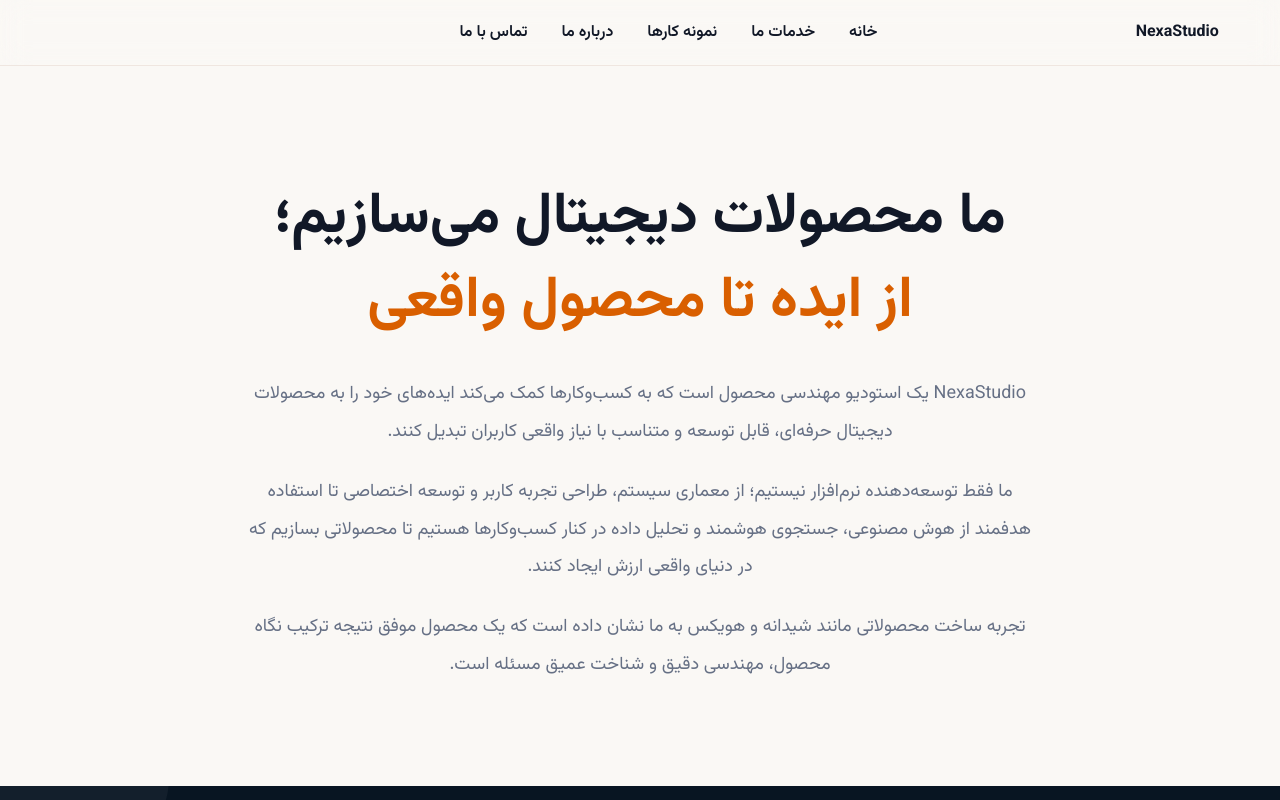
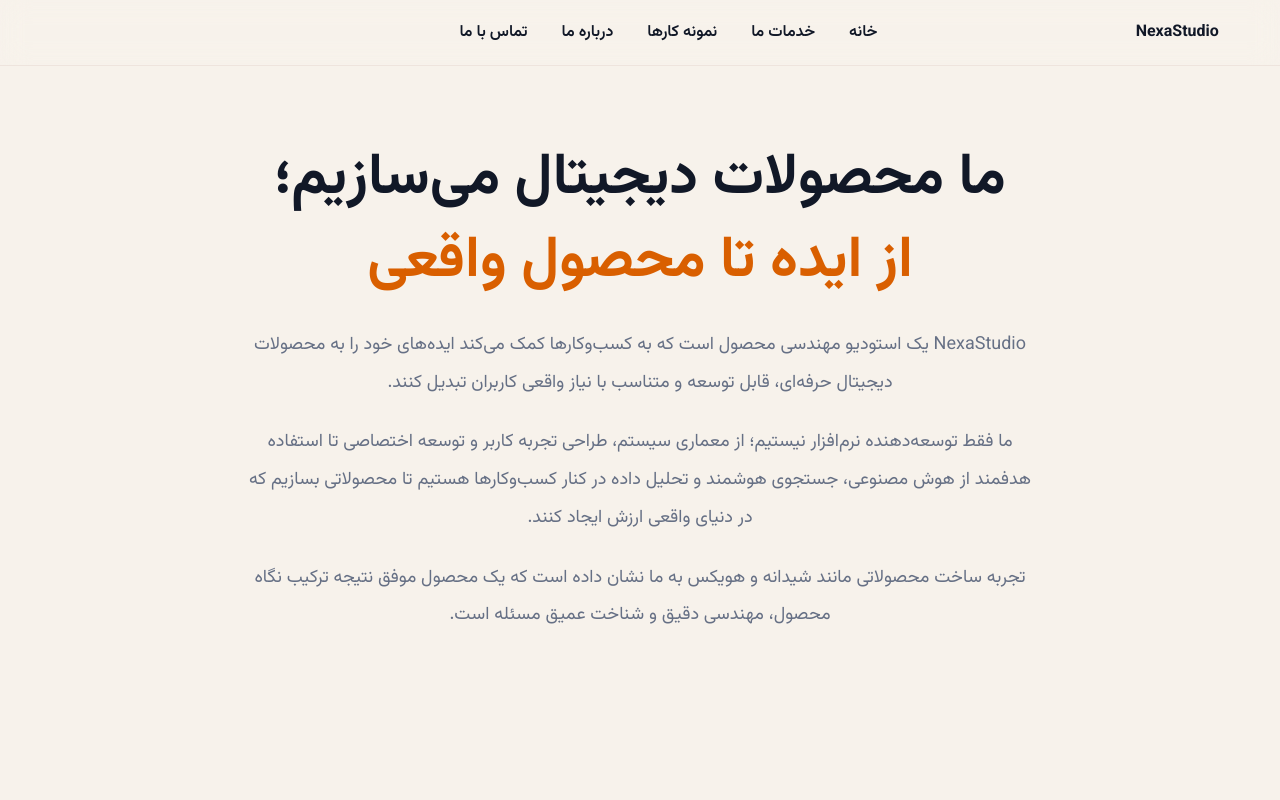
Before and after one commit to zohreksh/smartpilot, a Nuxt app: page /about in a window 1280 px wide. Shown: the top 800 px of the page. Built offline with nearby package versions, Linux system fonts and the light colour scheme.

Commit message:
Adjust about page background and header spacing

```diff
--- a/pages/about.vue
+++ b/pages/about.vue
@@ -33,12 +33,12 @@
 </template>
 
 <style scoped>
-.about-page{direction:rtl;background:#faf8f5;color:#111827;overflow:hidden}
+.about-page{direction:rtl;background:#f7f2eb;color:#111827;overflow:hidden;min-height:100vh}
 .container{max-width:1180px;margin:auto;padding:0 28px}
-.about-hero{min-height:720px;display:flex;align-items:center;justify-content:center;text-align:center}
+.about-hero{min-height:620px;display:flex;align-items:center;justify-content:center;text-align:center;padding-top:25px}
 .about-content{max-width:850px}
 .eyebrow{display:inline-block;color:#d95f00;background:#fff0e6;border-radius:30px;padding:8px 18px;font-size:14px}
-h1{font-size:clamp(38px,4.5vw,58px);line-height:1.45;margin:32px 0}h1 strong{color:#d95f00;display:block}
+h1{font-size:clamp(38px,4.5vw,58px);line-height:1.45;margin:18px 0}h1 strong{color:#d95f00;display:block}
 p{color:#667085;font-size:18px;line-height:2.1;max-width:800px;margin:22px auto}
-@media(max-width:800px){.about-hero{min-height:auto;padding:90px 28px}h1{font-size:34px}p{font-size:16px;line-height:2}}
+@media(max-width:800px){.about-hero{min-height:auto;padding:55px 28px 70px}h1{font-size:34px}p{font-size:16px;line-height:2}}
 </style>
```
